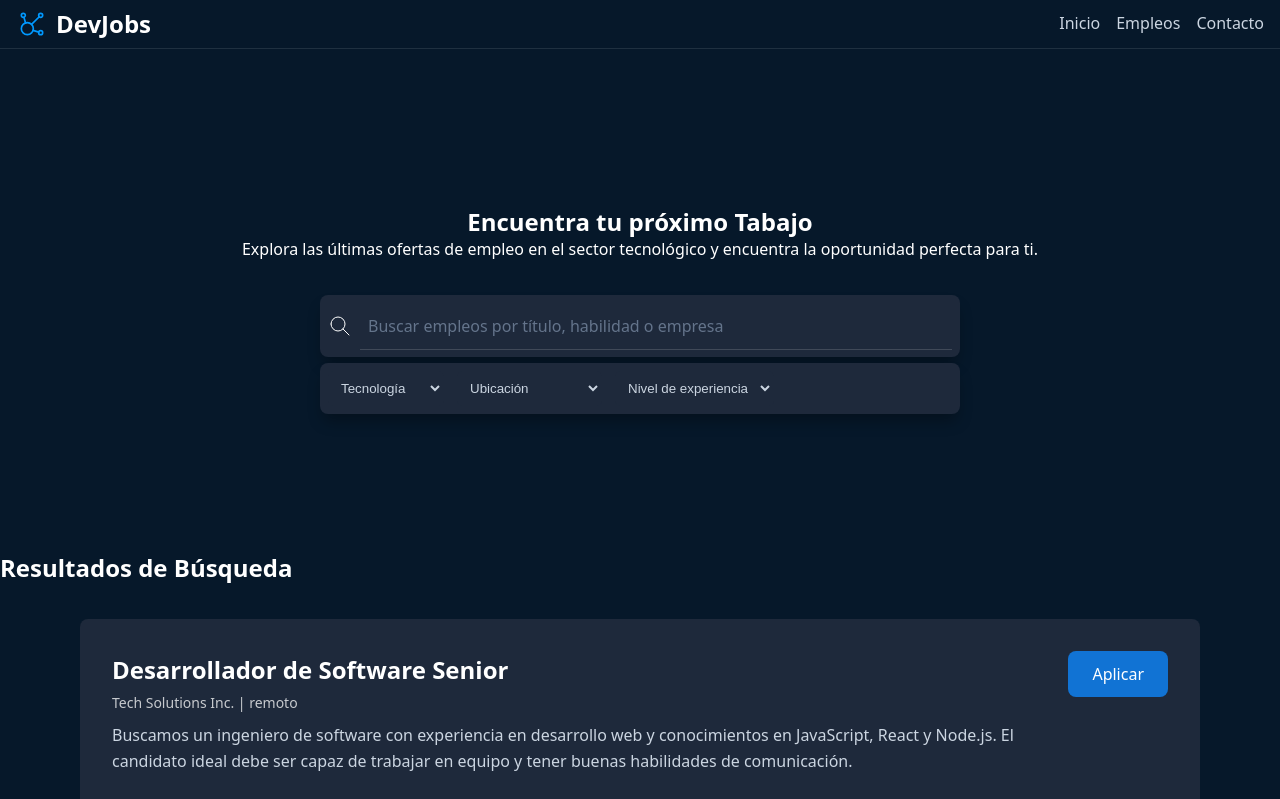
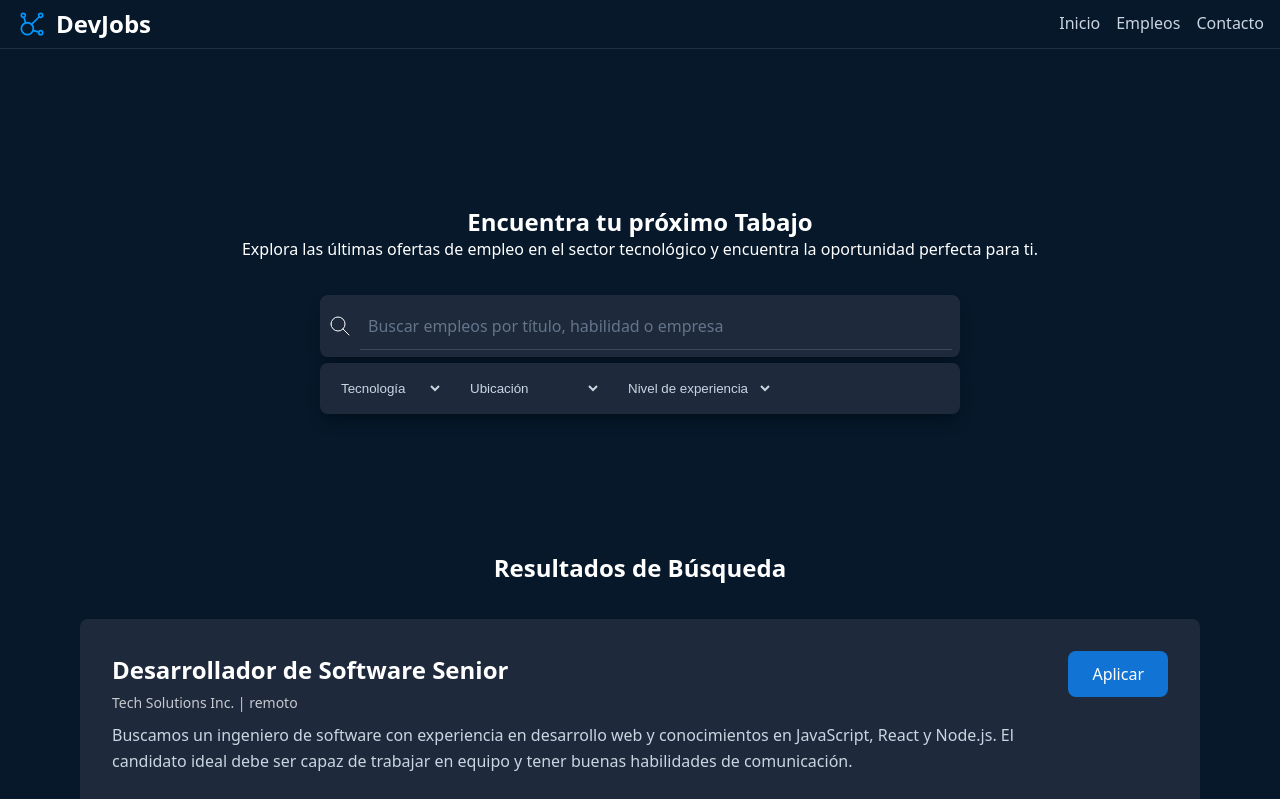
Before and after one commit to ElmaicDev/JSCAMP, a React (Vite) app in the folder 03-react/: page / in a window 1280 px wide. Shown: the top 799 px of the page. Built offline with nearby package versions, Linux system fonts and the light colour scheme.

Commit message:
Filtros funcionando correctamente y menú de búsqueda en tiempo real.

```diff
--- a/03-react/components/Job_Listings.jsx
+++ b/03-react/components/Job_Listings.jsx
@@ -5,7 +5,7 @@ function Job_Listing({jobs}){
     return(
         //ESTA ETIQUETA VACÍA ES UN FRAGMENTO Y SE USA CUANDO SE DEBEN DEVOLVER DOS ELEMENTOS EN EL RETURN, EN ESTE CASO EL DIV Y EL H2
         <>
-            <h2>Resultados de Búsqueda</h2>
+            <h2 style={{textAlign:'center'}}>Resultados de Búsqueda</h2>
             {/*<!-- Aquí irían los resultados de búsqueda -->*/}
 
             <div className="job-listings">
--- a/03-react/components/SearchFormSection.jsx
+++ b/03-react/components/SearchFormSection.jsx
@@ -4,11 +4,13 @@ function SearchFormSection({onSearch, onTextFilter}){
     const technologyId = useId()
     const locationId = useId()
     const experienceId = useId()
-    const handleSubmit = (event) => {
+    // const handleSubmit = (event) => { antes era handle submit pero ahora tiene que ser handleChanged
+    const handleSearchChanged = (event) => {
+
 
         event.preventDefault()
-
-        const formData = new FormData(event.target)
+        // const formData = new FormData(event.target) este event.target envía el botón o formulario que disparó el evento, mientras que event.currentTarget envía el formulario
+        const formData = new FormData(event.currentTarget)
 
         //De esta forma filters va a estar guardando la información de cada filtro aplicado
         const filters = {
@@ -31,7 +33,8 @@ function SearchFormSection({onSearch, onTextFilter}){
       <section>
             <h1>Encuentra tu próximo Tabajo</h1>
             <p>Explora las últimas ofertas de empleo en el sector tecnológico y encuentra la oportunidad perfecta para ti.</p>
-            <form onSubmit={handleSubmit} role="search" id="empleos-search-form">
+            {/* <form onSubmit={handleSubmit} role="search" id="empleos-search-form"> así estaba para controla el submit*/}
+            <form onChange={handleSearchChanged} role="search" id="empleos-search-form">
                     <div>
                         <svg xmlns="http://www.w3.org/2000/svg" width="24" height="24" viewBox="0 0 24 24" fill="none" stroke="currentColor" strokeWidth="1" strokeLinecap="round" strokeLinejoin="round" className="icon icon-tabler icons-tabler-outline icon-tabler-search"><path stroke="none" d="M0 0h24v24H0z" fill="none"/><path d="M10 10m-7 0a7 7 0 1 0 14 0a7 7 0 1 0 -14 0" /><path d="M21 21l-6 -6" /></svg>
                         <input onChange = {handleTextChanged} name={searchId} id="empleos-search-input" type="text" placeholder="Buscar empleos por título, habilidad o empresa" />
--- a/03-react/src/App.jsx
+++ b/03-react/src/App.jsx
@@ -19,7 +19,9 @@ function App() {
     const RESULT_PER_PAGE = 3
 
     const jobFilterByFilters = jobsData.filter(job => {
-        return filters.technology === '' || job.data.technology === filters.technology
+        return (filters.technology === '' || job.data.technology === filters.technology) &&
+               (filters.location === '' || job.data.modalidad === filters.location) &&
+               (filters.experience === '' || job.data.nivel === filters.experience ) //
     })
 
     const jobsFilter = textToFilter === '' ? jobFilterByFilters : jobFilterByFilters.filter((job)=>{
@@ -41,7 +43,8 @@ function App() {
     }
 
     const handleTextFilter = (newTextToFilter) =>{
-        setTextToFilter(newTextToFilter)
+        //Esta función no se usa acá, sino que se pasa de parámetro del SearchFormSection y es usada, cuando es llamada en la otra función.
+        setTextToFilter(newTextToFilter.toLowerCase())
         setCurrentPage(1)
     }
 
--- a/03-react/src/data.json
+++ b/03-react/src/data.json
@@ -6,7 +6,7 @@
     "ubicacion": "remoto",
     "descripcion": "Buscamos un ingeniero de software con experiencia en desarrollo web y conocimientos en JavaScript, React y Node.js. El candidato ideal debe ser capaz de trabajar en equipo y tener buenas habilidades de comunicación.",
     "data": {
-      "technology": ["react", "node", "javascript"],
+      "technology": "javascript",
       "modalidad": "remoto",
       "nivel": "senior"
     }
```
